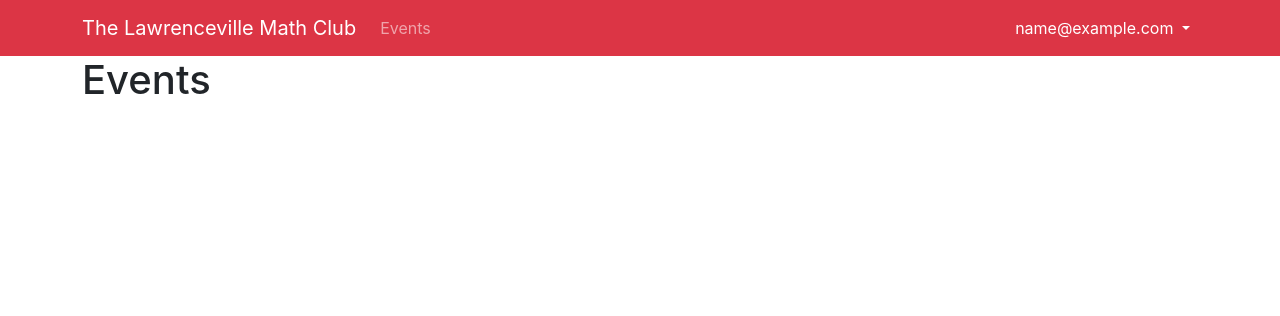
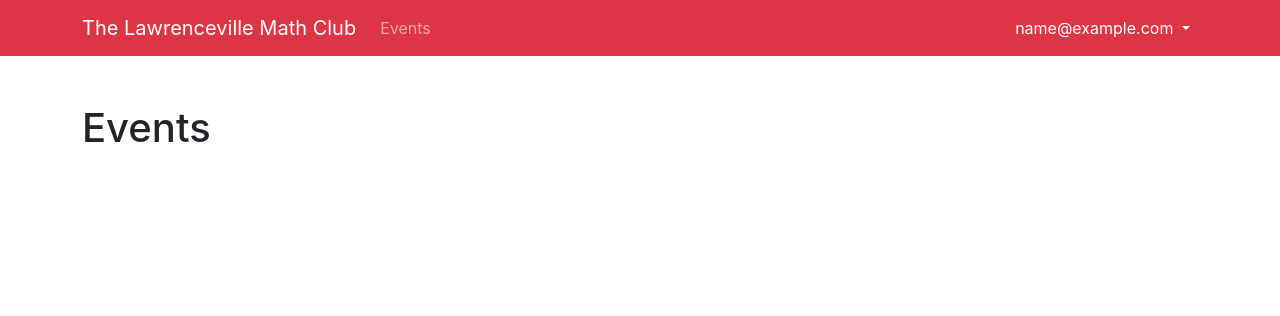
Before and after one commit to bhushan-mohanraj/lawrenceville-math, a Flask app: page /events/ in a window 1280 px wide. Shown: the top 316 px of the page. Run offline with Flask 2, Linux system fonts and the light colour scheme; the visitor is signed in with stand-in values (Sample User, id 1); data comes from the database, SQL or seed files in the repository; data that the repository does not hold is empty; some web fonts are replaced.

Commit message:
Update events page styling

```diff
--- a/app/templates/events/index.html
+++ b/app/templates/events/index.html
@@ -2,17 +2,16 @@
 
 {% block content %}
 
-<section class="section">
-    <div class="container">
-        <h1 class="title">Events</h1>
+<div class="container mt-5">
+    <h1>Events</h1>
+
+    <div class="list-group">
         {% for event in events %}
-
-        <div class="box">
-            <h1 class="title">{{ event.name }}</h1>
+        <div class="list-group-item">
+            <h2>{{ event.name }}</h2>
         </div>
-
         {% endfor %}
     </div>
-</section>
+</div>
 
 {% endblock %}
```
